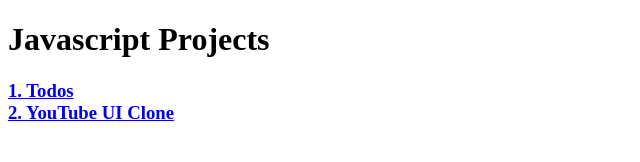
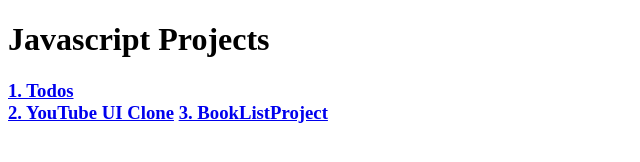
Before and after one commit to Alok-Singh-ops/javaScriptProjects, a plain HTML site: page index.html in a window 1280 px wide. Shown: the whole page, without its empty margins (0-640 px from the left). Drawn offline with Linux system fonts and the light colour scheme.

Commit message:
update index html

```diff
--- a/index.html
+++ b/index.html
@@ -12,6 +12,7 @@
   <h3>
     <a href="./1.todos/1.html">1. Todos</a> <br>
     <a href="./2. Youtube Clone/index.html">2. YouTube UI Clone</a>
+    <a href="./4. Book List Ui/index.html">3. BookListProject</a>
   </h3>
 </body>
 </html>
```
Also changed, not shown: 4. Book List Ui/app.js (+3 -9 lines).
